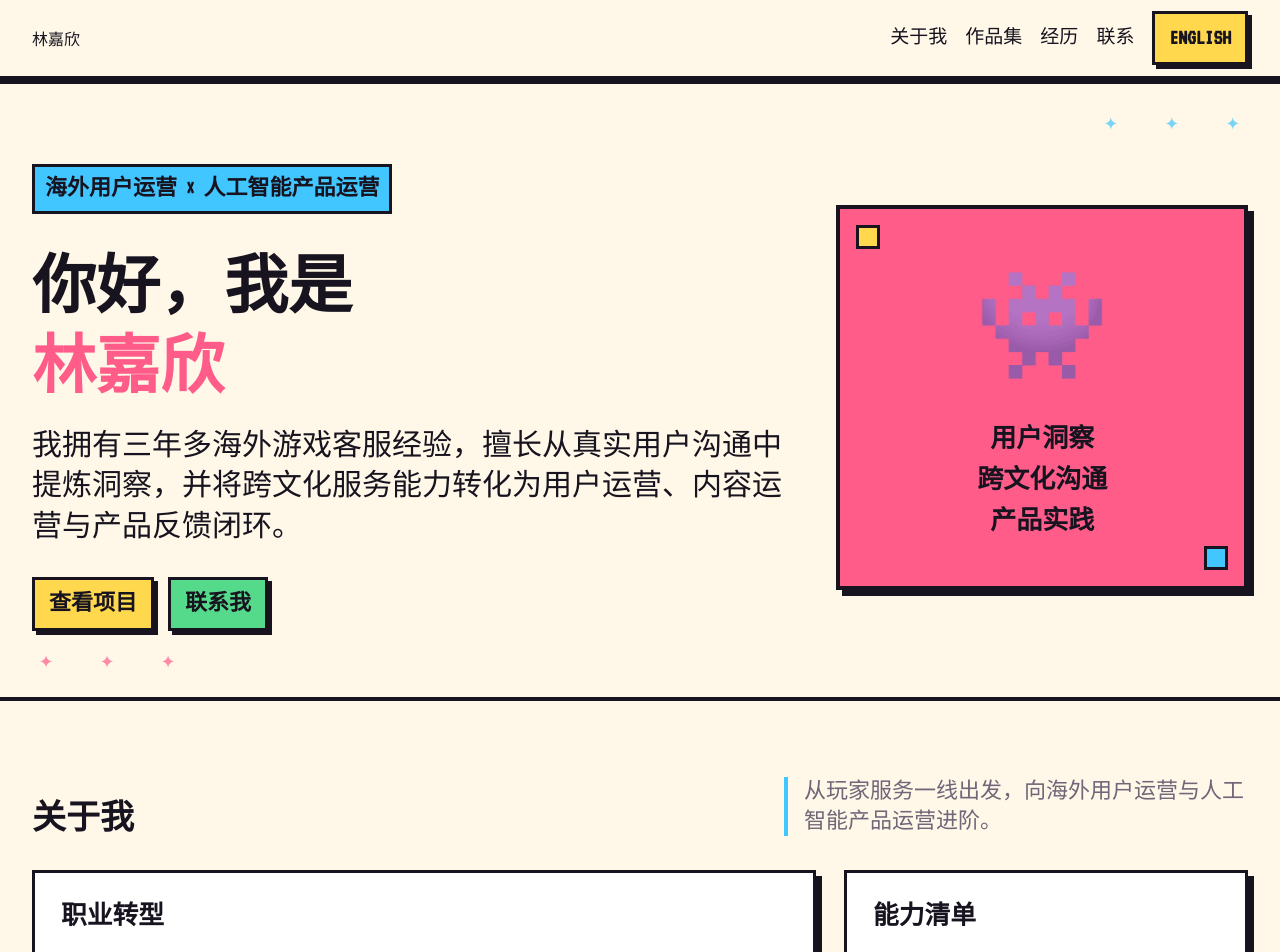
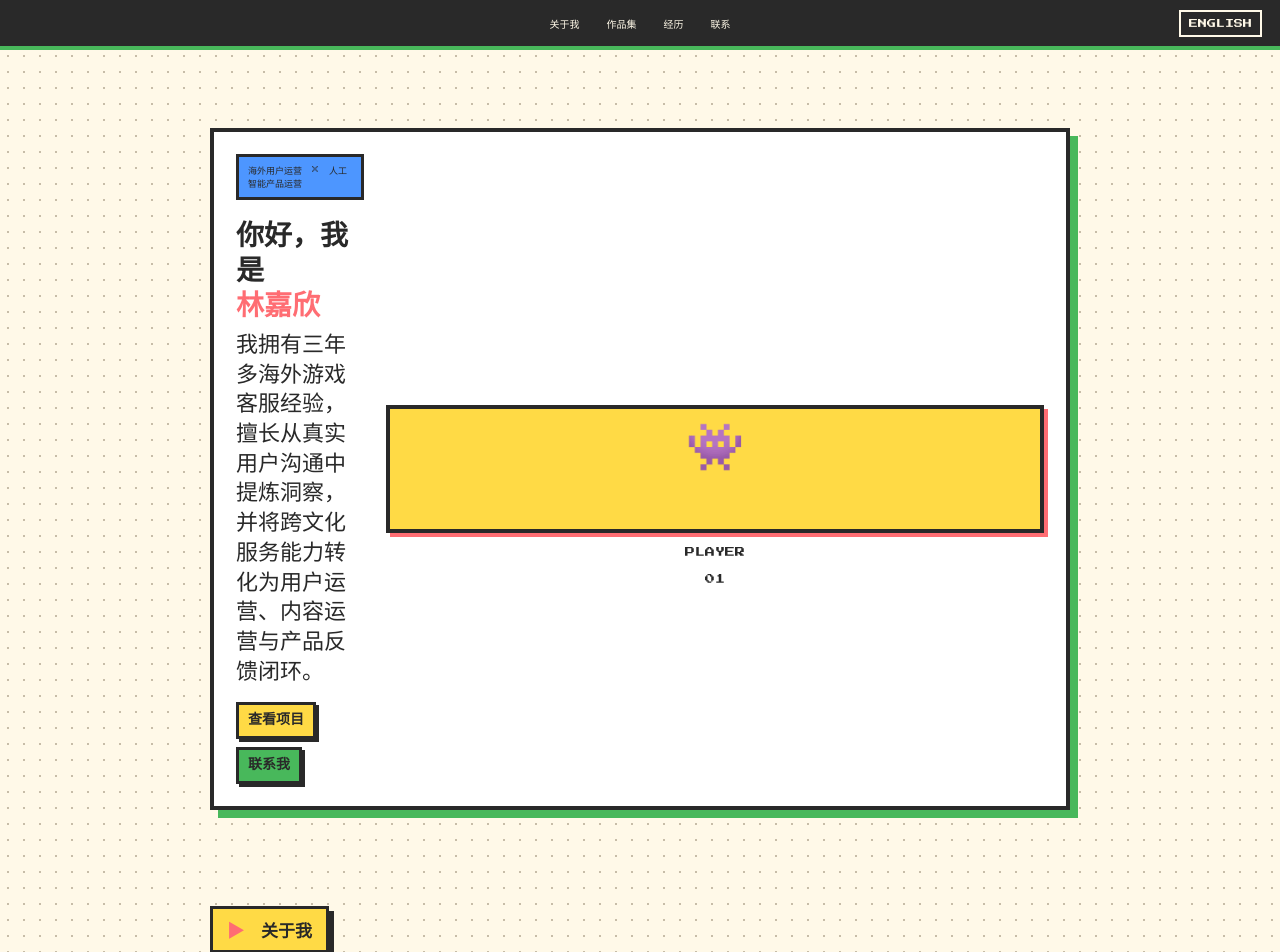
Before and after one commit to 2234696094ljx-beep/lin-, a plain HTML site: page index.html in a window 1280 px wide. Shown: the top 952 px of the page. Drawn offline with Linux system fonts and the light colour scheme.

Commit message:
Match compact pixel resume style

```diff
--- a/index.html
+++ b/index.html
@@ -23,6 +23,20 @@
     .timeline{display:grid;gap:18px}.timeline-item{border-left:10px solid var(--pink);background:#fff;border-top:3px solid var(--ink);border-right:3px solid var(--ink);border-bottom:3px solid var(--ink);padding:22px}.timeline-item h3{margin:0 0 5px}.timeline-item p{margin:6px 0}.contact{background:var(--ink);color:var(--paper)}.contact-grid{display:grid;grid-template-columns:1fr auto;gap:28px;align-items:center}.contact h2{font-family:"Press Start 2P",monospace;line-height:1.4}.contact .button{margin:8px 10px 0 0}.footer{padding:24px 0;text-align:center;border-top:4px solid var(--ink);font-size:18px}
     @media(max-width:980px){.hero-grid,.about-grid,.projects,.contact-grid{grid-template-columns:1fr}.hero-grid{gap:28px}.avatar{min-height:280px}.projects{gap:18px}.nav-links{display:none}.section-head{grid-template-columns:1fr;gap:12px}#zh-projects > .wrap > .projects,#en-projects > .wrap > .projects{grid-template-columns:repeat(2,minmax(0,1fr))}#zh-projects > .wrap > .projects .card,#en-projects > .wrap > .projects .card{grid-column:span 1!important}#zh-projects > .wrap > .projects .card:nth-child(7),#en-projects > .wrap > .projects .card:nth-child(7){grid-column:span 2!important}}
     @media(max-width:560px){body{font-size:20px}.wrap{width:min(100% - 28px,1420px)}.nav{min-height:68px}.brand{font-size:12px}.language-button{padding:7px 10px}.hero{padding:56px 0 42px}.hero h1{font-size:30px}.hero-copy{font-size:23px}.stats{grid-template-columns:1fr}.section-head{display:block}.section-head p{margin-top:12px}.button{width:100%;text-align:center}.hero-actions{display:grid}.contact .button{margin-right:0}#zh-projects > .wrap > .projects,#en-projects > .wrap > .projects{grid-template-columns:1fr}#zh-projects > .wrap > .projects .card:nth-child(7),#en-projects > .wrap > .projects .card:nth-child(7){grid-column:span 1!important}}
+    /* 参考图风格重构：紧凑的像素履历画布，而不是横向铺满的商务网页。 */
+    :root{--ink:#292929;--paper:#fff9e8;--pink:#ff6d73;--blue:#4d96ff;--yellow:#ffda45;--green:#48b85b;--muted:#70685d;--shadow:6px 6px 0 var(--green)}
+    body{background-color:var(--paper);background-image:radial-gradient(#c7bda8 1.05px,transparent 1.2px);background-size:16px 16px;font-size:20px}
+    .wrap{width:min(860px,calc(100% - 36px))}
+    .topbar{background:var(--ink);border-bottom:4px solid var(--green)}
+    .nav{min-height:46px;justify-content:center}.brand{display:none}.nav-right{width:100%;justify-content:center}.nav-links{display:flex;gap:27px}.nav-links a{color:var(--paper);font:10px "Press Start 2P",monospace;text-transform:uppercase}.language-button{position:absolute;right:18px;border:2px solid var(--paper);box-shadow:none;background:transparent;color:var(--paper);font:9px "Press Start 2P",monospace;padding:7px 8px}
+    .hero{padding:78px 0 54px;overflow:visible}.hero:before,.hero:after{display:none}.hero .hero-grid{grid-template-columns:128px 1fr;gap:22px;background:#fff;border:4px solid var(--ink);box-shadow:8px 8px 0 var(--green);padding:22px}.hero h1{font-size:28px;margin:0 0 12px}.hero-copy{font-size:22px;max-width:none;margin:0}.eyebrow{font:9px "Press Start 2P",monospace;padding:7px 9px;margin:0 0 14px}.hero-actions{gap:8px;margin-top:15px}.hero-actions .button{font-size:14px;padding:6px 9px;box-shadow:3px 3px 0 var(--ink)}
+    .avatar{min-height:128px;height:128px;padding:8px;box-shadow:4px 4px 0 var(--pink);background:var(--yellow)}.avatar:before,.avatar:after{display:none}.avatar .pixel{font-size:47px;margin-bottom:4px}.avatar strong{font-size:0;line-height:1.15}.avatar strong:after{content:"PLAYER\A 01";white-space:pre;font:10px/1.45 "Press Start 2P",monospace}
+    section{padding:42px 0;border-top:0}.section-head{display:block;margin:0 0 18px}.section-head h2{display:inline-block;background:var(--yellow);border:3px solid var(--ink);box-shadow:5px 5px 0 var(--ink);padding:9px 14px;font-size:17px}.section-head h2:before{content:"▶ ";color:var(--pink)}.section-head p{max-width:none;margin:17px 0 0;padding:0;border:0;font-size:18px}
+    .about-grid{grid-template-columns:1.35fr .65fr;gap:16px}.panel,.card{border:3px solid var(--ink);box-shadow:5px 5px 0 var(--ink);padding:17px}.panel h3,.card h3{font-size:21px;margin-bottom:10px}.stats{gap:8px;margin-top:14px}.stat{padding:9px 6px;border-width:2px;font-size:16px}.stat b{font-size:12px;margin-bottom:5px}
+    .skills{gap:7px}.tag{border:2px solid var(--ink);padding:4px 7px;font-size:17px}.projects{gap:14px}.card .label{font-size:13px;padding:3px 6px}.card h3{font-size:20px;margin:12px 0 7px}.card p{font-size:18px}.card .button{font-size:14px;padding:6px 8px;box-shadow:3px 3px 0 var(--ink)}
+    #zh-projects > .wrap > .projects,#en-projects > .wrap > .projects{grid-template-columns:1fr 1fr;gap:16px}#zh-projects > .wrap > .projects .card,#en-projects > .wrap > .projects .card{grid-column:span 1!important;background:#fff}#zh-projects > .wrap > .projects .card:nth-child(1),#en-projects > .wrap > .projects .card:nth-child(1){grid-column:span 2!important;background:#fffdf5}#zh-projects > .wrap > .projects .card:nth-child(7),#en-projects > .wrap > .projects .card:nth-child(7){grid-column:span 2!important;min-height:0;background:#fff} .library-note{margin-top:20px;padding:14px;background:#fffbe7;box-shadow:none;font-size:18px}.toolkit{margin-top:28px}.toolkit h3{font-size:15px}.tool-card{box-shadow:4px 4px 0 var(--ink);padding:14px;font-size:18px}
+    .timeline{gap:12px;border:3px solid var(--ink);box-shadow:5px 5px 0 var(--ink);background:#fff;padding:18px}.timeline-item{border-left:4px solid var(--ink);border-top:0;border-right:0;border-bottom:0;background:transparent;padding:2px 0 18px 18px;position:relative}.timeline-item:before{content:"";position:absolute;width:13px;height:13px;background:var(--pink);border:3px solid var(--ink);left:-10px;top:4px}.timeline-item h3{font-size:20px}.contact{margin:35px auto 0;width:min(860px,calc(100% - 36px));border:4px solid var(--ink);box-shadow:8px 8px 0 var(--pink);background:var(--yellow);color:var(--ink)}.contact .wrap{width:100%;padding:28px}.contact h2{font-size:19px}.footer{border-top:0;background:transparent;padding:40px 0 25px}
+    @media(max-width:700px){.nav{justify-content:flex-end}.nav-links{display:none}.language-button{position:static}.hero{padding:48px 0 34px}.hero .hero-grid,.about-grid{grid-template-columns:1fr}.avatar{width:128px}.section-head h2{font-size:14px}#zh-projects > .wrap > .projects,#en-projects > .wrap > .projects{grid-template-columns:1fr}#zh-projects > .wrap > .projects .card:nth-child(1),#zh-projects > .wrap > .projects .card:nth-child(7),#en-projects > .wrap > .projects .card:nth-child(1),#en-projects > .wrap > .projects .card:nth-child(7){grid-column:span 1!important}.contact{width:calc(100% - 36px)}}
   </style>
 </head>
 <body>
```
